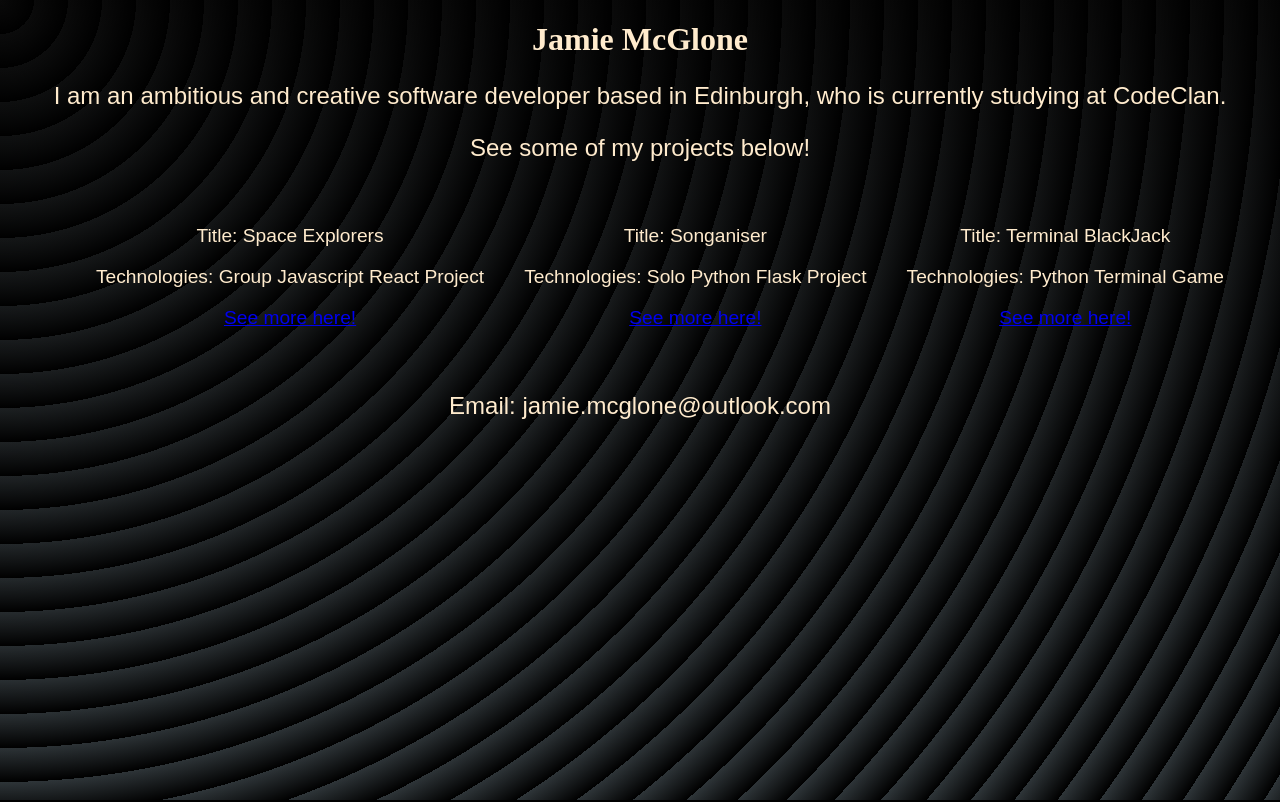
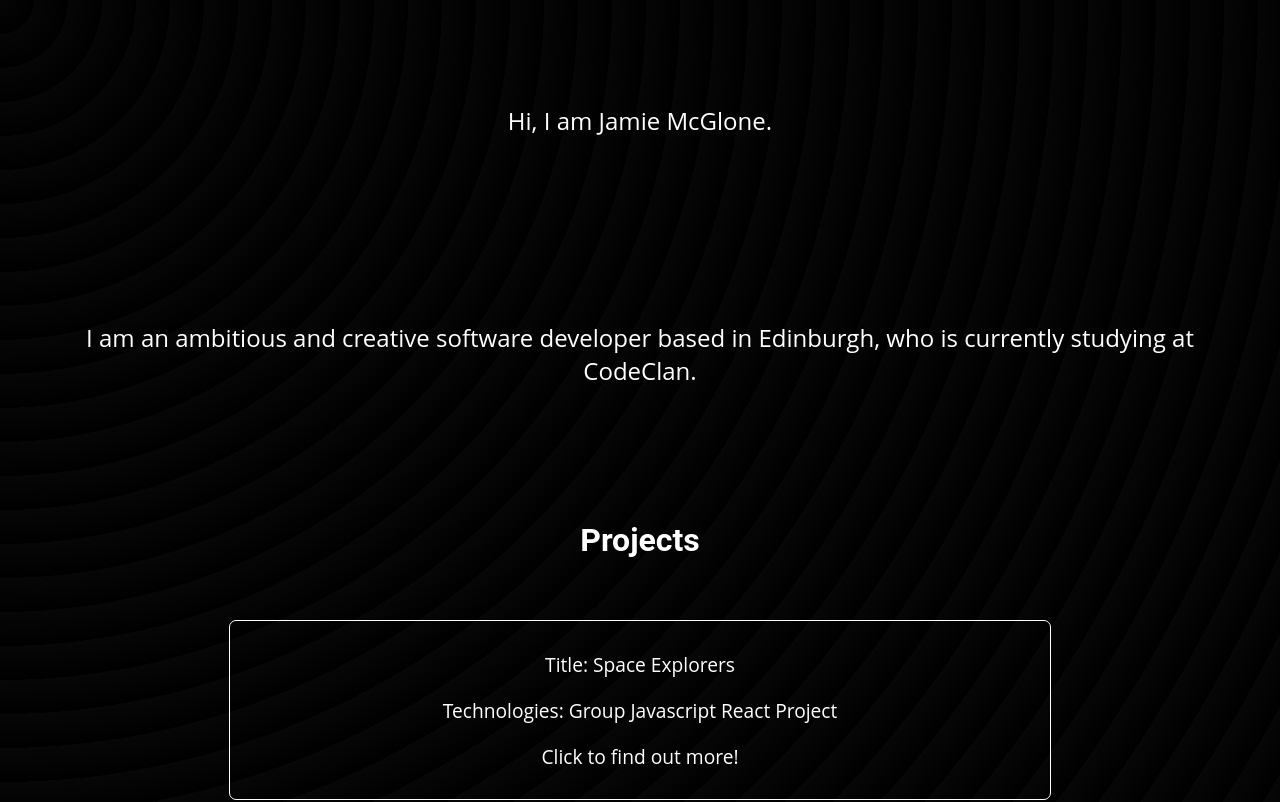
Before and after one commit to jamiemcglone/Portfolio, a React (Create React App) app: page / in a window 1280 px wide. Shown: the top 802 px of the page. Built offline with nearby package versions, Linux system fonts and the light colour scheme.

Commit message:
Updates to styling and formatting

```diff
--- a/src/components/About.js
+++ b/src/components/About.js
@@ -5,6 +5,7 @@ import { Paragraph } from "./StyledComponents.js";
 const About = () => {
     return(
         <>
+        <Paragraph>Hi, I am Jamie McGlone.</Paragraph>
         <Paragraph>
             I am an ambitious and creative software developer based in Edinburgh, who is currently studying at CodeClan.
         </Paragraph>
--- a/src/components/PortfolioHome.js
+++ b/src/components/PortfolioHome.js
@@ -2,14 +2,16 @@ import React from "react";
 import styled from "styled-components";
 const Portfolio = () => {
     return(
-        <Title>Jamie McGlone</Title>
+        <>
+        </>
     )
 }
 
 const Title = styled.h1`
     text-align: center;
-    font-family: "futura";
-    color: blanchedalmond;
+    font-family: "OpenSans-Bold", "sans-serif";
+    color: white;
+    padding: 10px;
 `
 
 export default Portfolio;
--- a/src/components/Projects.js
+++ b/src/components/Projects.js
@@ -1,5 +1,5 @@
 import React from "react";
-import { Paragraph, ProjectsListItem, ProjectsListContainer } from "./StyledComponents.js";
+import { Paragraph, ProjectsListItem, ProjectsListContainer, ProjectsLinkStyle, ProjectsTitle } from "./StyledComponents.js";
 
 const Projects = () => {
     const allProjects = [
@@ -22,19 +22,21 @@ const Projects = () => {
 
     const ProjectList = allProjects.map((project) => {
             return(
-                <ProjectsListItem>
-                    <p>Title: {project.title}</p>
-                    <p>Technologies: {project.type}</p>
-                    <p><a href={project.url} target="_blank">See more here!</a></p>
+                <ProjectsLinkStyle href={project.url} target="_blank">
+                    <ProjectsListItem>
+                        <p>Title: {project.title}</p>
+                        <p>Technologies: {project.type}</p>
+                        <p>Click to find out more!</p>
+                    </ProjectsListItem>
+                </ProjectsLinkStyle>
 
-                </ProjectsListItem>
             )
         })
 
 
     return(
         <>
-        <Paragraph>See some of my projects below!</Paragraph>
+        <ProjectsTitle>Projects</ProjectsTitle>
         <ProjectsListContainer>
                 {ProjectList}
         </ProjectsListContainer>
--- a/src/components/StyledComponents.js
+++ b/src/components/StyledComponents.js
@@ -1,23 +1,48 @@
+import { hover } from "@testing-library/user-event/dist/hover";
 import styled from "styled-components";
 
 export const Paragraph = styled.p`
 text-align: center;
-color: blanchedalmond;
-font-family: 'futura', sans-serif;
+color: white;
+font-family: "Open Sans", sans-serif;
 font-size: 1.5rem;
+padding: 80px;
 
 `
 
 export const ProjectsListItem = styled.ul`
     text-align: center;
-    color: blanchedalmond;
-    font-family: 'futura', sans-serif;
+    color: white;
+    font-family: "Open Sans", sans-serif;
     font-size: 1.2rem;
     list-style: none;
+    text-decoration: none;
+    border: solid white 1px;
+    border-radius: 7px;
+    padding: 10px;
+    margin: 10px;
+    width: 800px;
     `
 export const ProjectsListContainer = styled.div`
     display: flex;
     justify-content: center;
-    flex-direction: row;
+    flex-direction: column;
     flex-wrap: wrap;
+    align-items: center;
 `
+
+export const ProjectsLinkStyle = styled.a`
+    text-decoration: none;
+    color: white;
+    &:hover{
+        border: 5px solid green;
+        border-radius: 10px;
+    }
+    `
+
+export const ProjectsTitle = styled.h1`
+    font-family: "Open Sans Bold", Roboto, sans-serif;
+    color: white;
+    text-align: center;
+    padding: 30px;
+    `
--- a/src/index.css
+++ b/src/index.css
@@ -1,29 +1,27 @@
 body {
   margin: 0;
-  font-family: -apple-system, BlinkMacSystemFont, 'Segoe UI', 'Roboto', 'Oxygen',
-    'Ubuntu', 'Cantarell', 'Fira Sans', 'Droid Sans', 'Helvetica Neue',
-    sans-serif;
+  font-family: "Open Sans", sans-serif;
   -webkit-font-smoothing: antialiased;
   -moz-osx-font-smoothing: grayscale;
-    /* background: linear-gradient(to right, #5f92bc, rgb(253, 254, 213)); */
+    /* background: linear-gradient(to right, #000000, #121212, #1f1f1f, rgb(73, 73, 73)); */
     color: black;
 
     /* background: linear-gradient(to left, #79addcff, #495867ff); */
     background-size: 400% 400%;
 
-      /* -webkit-animation: AnimationName 75s ease infinite;
-      -moz-animation: AnimationName 90s ease infinite;
+      /* -webkit-animation: AnimationName 75s ease infinite;  */
+      /* -moz-animation: AnimationName 90s ease infinite;
       animation: AnimationName 90s ease infinite; */
-     background-color: #000000;
+     background-color: rgb(0, 0, 0);
 opacity: 1;
-background-image:  repeating-radial-gradient( circle at 0 0, transparent 0, #000000 34px ), repeating-linear-gradient( #1c1c1c55, #5C6B73 );
+background-image: repeating-radial-gradient( circle at 0 0, transparent 0, #000000 34px ), repeating-linear-gradient( #11111155, #0d0d0d );
+/* "./../public/asfalt-light.png" */
 }
 
 
 
 code {
-  font-family: source-code-pro, Menlo, Monaco, Consolas, 'Courier New',
-    monospace;
+  font-family: "Open Sans", sans-serif;
 }
 
 @-webkit-keyframes AnimationName {
```
Also changed, not shown: public/asfalt-dark.png (added), public/asfalt-light.png (added).
